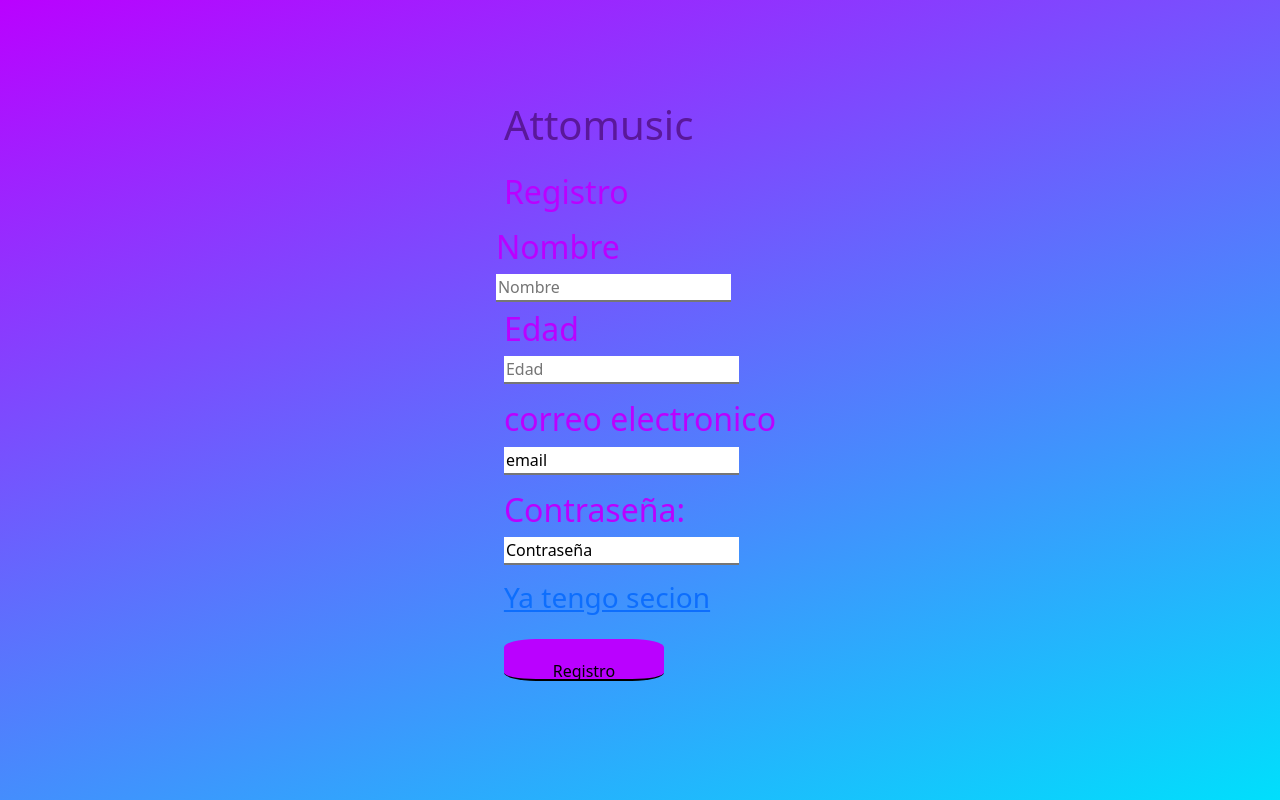
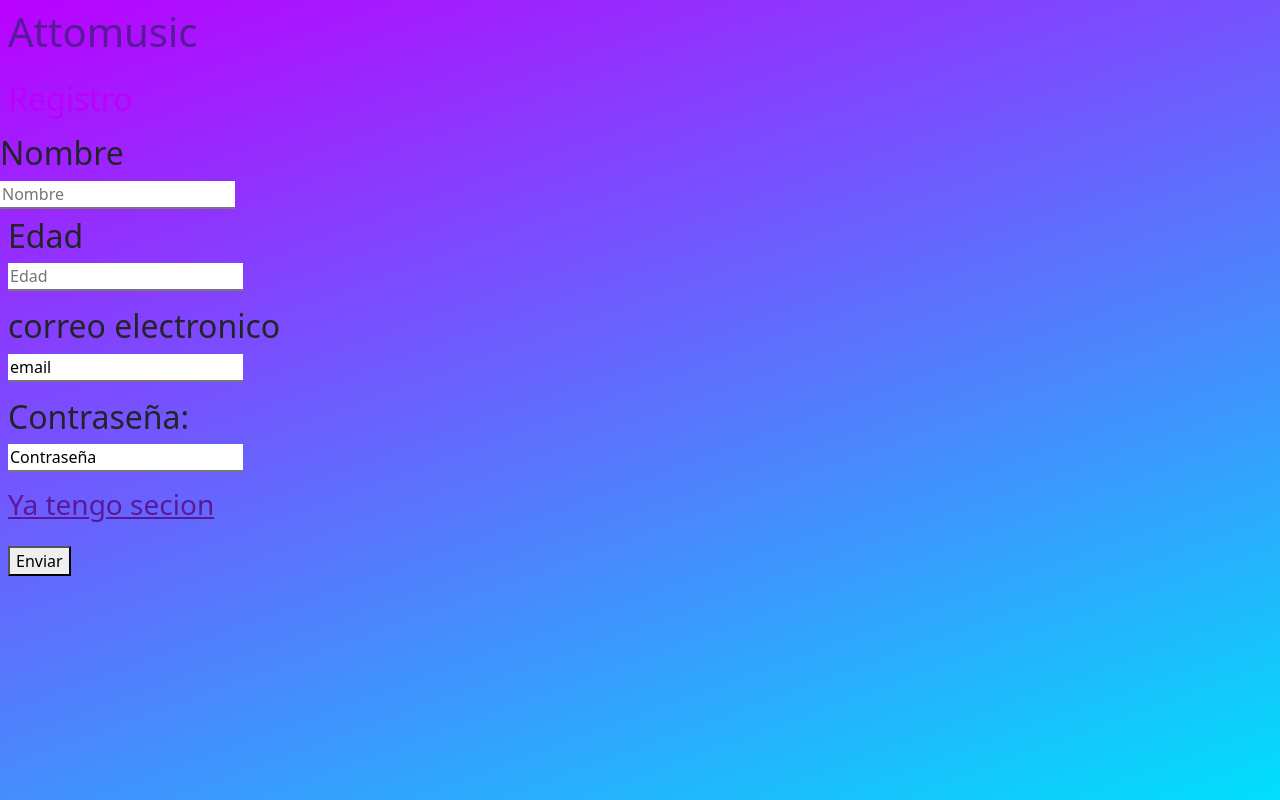
Before and after one commit to Mor4l3sAx3l04/Attomusic_Bermel_Equipo_5, a plain HTML site: page images/registro.html in a window 1280 px wide. Drawn offline with nearby package versions, Linux system fonts and the light colour scheme; files that its build step writes are made by us from their sources.

Commit message:
reacomodo x

```diff
--- a/app.js
+++ b/app.js
@@ -0,0 +1,5 @@
+formulario => {
+
+    document.getElementById("Edad")
+
+}
--- a/registro.html
+++ b/images/registro.html
@@ -9,11 +9,12 @@
 </head>
 <body class="bodyII">
     <div class="d-flex flex-column bd-highlight mb-3">
+    <form action="app.js">
         <div class="p-2 bd-highlight">
-            <h1>Attomusic</h1>
+            <h1 class="h1I">Attomusic</h1>
         </div>
         <div class="p-2 bd-highlight">
-            <h2>Registro</h2>
+            <h2 class="h2I">Registro</h2>
         </div>
         <div class=" bd-highlight">
             <label for="Nombre"><h2>Nombre</h2></label>
@@ -36,12 +37,12 @@
             <input value="Contraseña" type="text" id="Contraseña" name="Contraseña">
         </div>
         <div class="p-2 bd-highlight">
-            <h3><a href="">Ya tengo secion</a></h3>
+            <h3><a href="" class="aI">Ya tengo secion</a></h3>
         </div>
         <div class="p-2 bd-highlight">
-            <div class="Boton">
-            <input value="Registro" type="submit" class="Botone">
+            <button type="submit">Enviar</button>
         </div>
-    </div>
+    </form>
+</div>
 </body>
 </html>
--- a/public/style.css
+++ b/public/style.css
@@ -106,3 +106,24 @@ body {
   width: 100%;
   /* overflow: hidden; REMOVER esta línea */
 }
+
+.bodyII{
+    background: linear-gradient(160deg, #ba01ff, #00dffc) ;
+    height: 100vh;
+    justify-content: center;
+    align-items: center;
+}
+input{
+   border-top:#00dffc;
+   border-left: #00dffc;
+   border-right: #00dffc;
+}
+.h2I{
+    color: #ba01ff;
+}
+.h1I{
+    color: #5a189a;
+}
+.aI{
+    color: #5a189a;
+}
--- a/style.css
+++ /dev/null
@@ -1,39 +0,0 @@
-.bodyII{
-background: linear-gradient(160deg, #ba01ff, #00dffc) ;
-height: 100vh;
-display: flex;
-justify-content: center;
-align-items: center;
-
-}
-
-input{
-
-   border-top:#00dffc;
-   border-left: #00dffc;
-   border-right: #00dffc;
-}
-h2{
-    color: #ba01ff;
-}
-h1{
-    color: #5a189a;
-
-}
-hr{
-    background-color: #ba01ff;
-    color: #ba01ff;
-    height: 5px;
-}
-
-.Botone{
-    text-align: center;
-    background-color: #ba01ff;
-    border-radius: 20%;
-    padding: 20px;
-    height: 40px;
-    width: 160px;
-}
-a{
-    color: #5a189a;
-}
```
